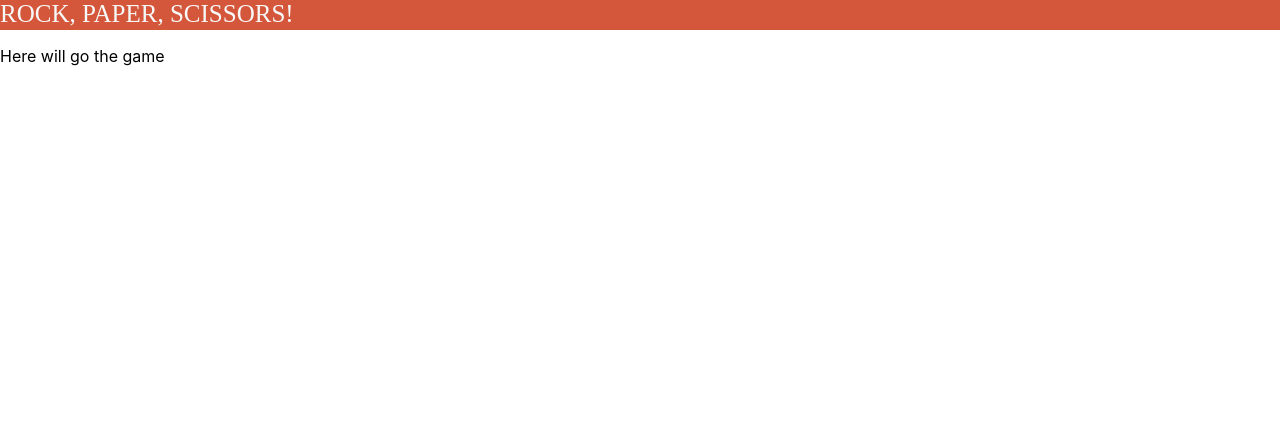
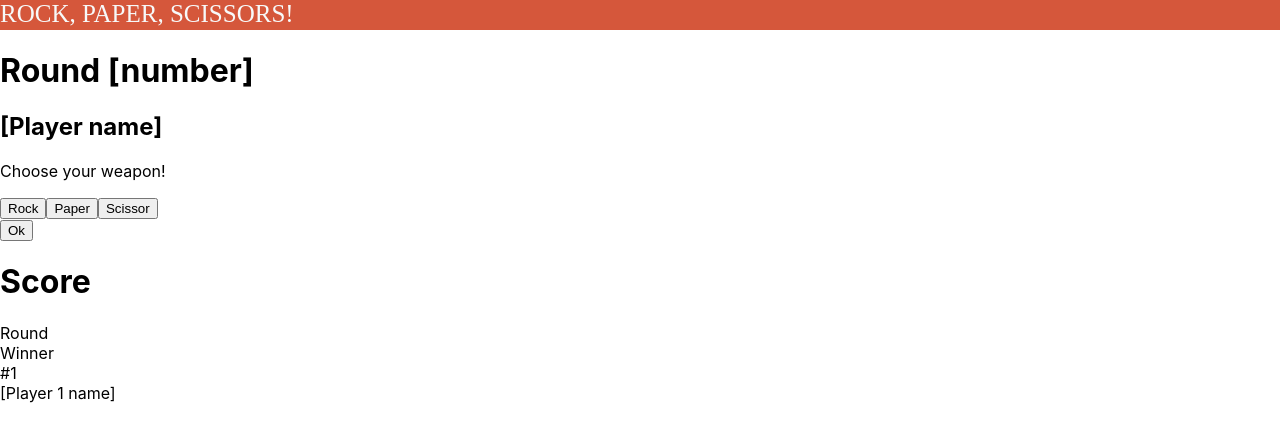
Before and after one commit to Andrs14/rock-paper-scissors, a React (Create React App) app in the folder client/rock-paper-scissors/: page /game in a window 1280 px wide. Shown: the top 442 px of the page. Built offline with nearby package versions, Linux system fonts and the light colour scheme.

Commit message:
Add basic template, without style, for Game and Ranking

```diff
--- a/client/rock-paper-scissors/src/game/Game.js
+++ b/client/rock-paper-scissors/src/game/Game.js
@@ -3,7 +3,29 @@ import React from 'react';
 class Game extends React.Component {
     render() {
         return (
-            <p>Here will go the game</p>
+            <div>
+                <div>
+                    <h1>Round [number]</h1>
+                    <h2>[Player name]</h2>
+                    <p>Choose your weapon!</p>
+                    <div>
+                        <button>Rock</button>
+                        <button>Paper</button>
+                        <button>Scissor</button>
+                    </div>
+                    <button>Ok</button>
+                </div>
+                <div>
+                    <h1>Score</h1>
+                    <div>
+                        <div>Round</div><div>Winner</div>
+                    </div>
+                    <div>
+                        <div>#1</div><div>[Player 1 name]</div>
+                    </div>
+                </div>
+            </div>
+
         );
     }
 }
--- a/client/rock-paper-scissors/src/ranking/Ranking.js
+++ b/client/rock-paper-scissors/src/ranking/Ranking.js
@@ -3,7 +3,23 @@ import React from 'react';
 class Ranking extends React.Component {
     render() {
         return (
-            <p>Here will go the rankings</p>
+            <div>
+                <h1>Rankings</h1>
+                <table>
+                    <tr>
+                        <th>Place</th>
+                        <th>Player</th>
+                        <th>Number of wins</th>
+                        <th>Favorite weapon</th>
+                    </tr>
+                    <tr>
+                        <td>1</td>
+                        <td>Player 1</td>
+                        <td>28329</td>
+                        <td>Rock</td>
+                    </tr>
+                </table>
+            </div>
         );
     }
 }
```
